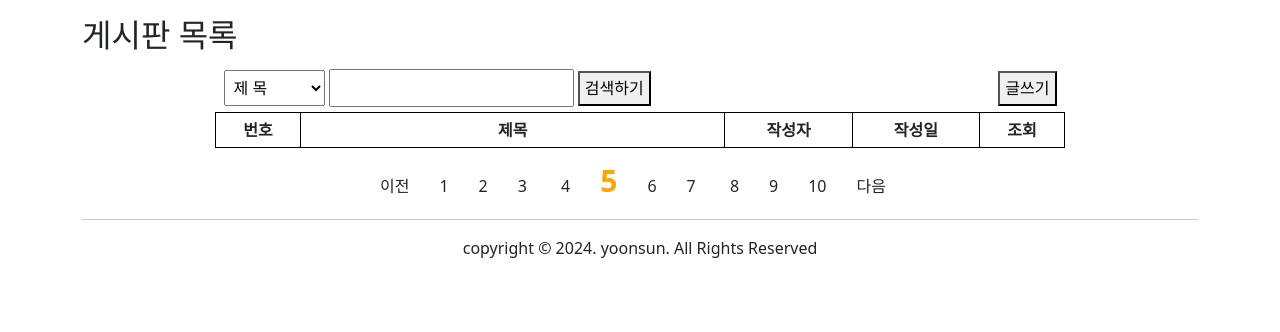
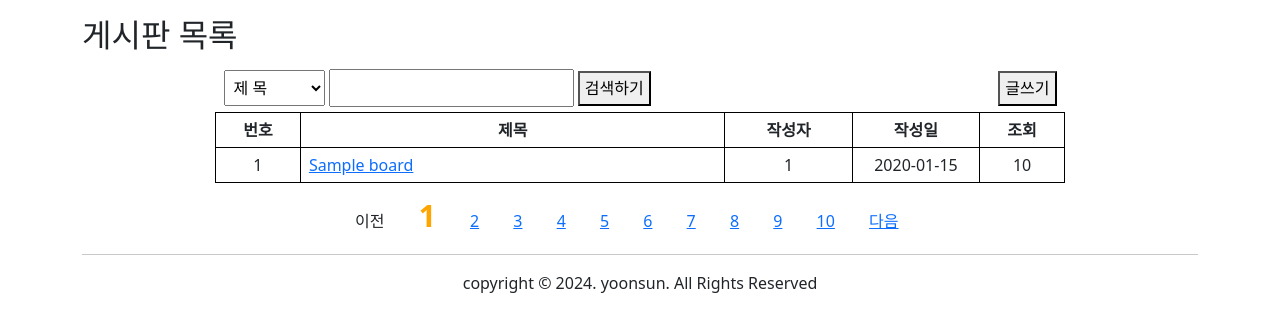
Before and after one commit to yoon741/semiprojectv1b, a FastAPI app: page /board/list/1 in a window 1280 px wide. Shown: the part 145-477 px from the top of the page. Run offline with FastAPI, Linux system fonts and the light colour scheme; tables that the repository leaves empty hold one stand-in row (values such as "Sample post"); parts of the project's set-up code (start-up, migrations or seed data) failed here and were passed over; some libraries are stand-ins or nearby versions.

Commit message:
게시판 목록 출력에 페이지네이션 적용 1

```diff
--- a/app/routes/board.py
+++ b/app/routes/board.py
@@ -23,7 +23,7 @@
     try:
         bdlist = BoardService.select_board(db, cpg)
 
-        return templates.TemplateResponse('board/list.html', {'request': req, 'bdlist': bdlist})
+        return templates.TemplateResponse('board/list.html', {'request': req, 'bdlist': bdlist, 'cpg': cpg})
 
 
     except Exception as ex:
--- a/app/service/board.py
+++ b/app/service/board.py
@@ -8,7 +8,7 @@
     @staticmethod
     def select_board(db, cpg):
         try:
-            stbno = (cpg - 1) * 25 + 1
+            stbno = (cpg - 1) * 25
             stmt = select(Board.bno, Board.title, Board.userid,
                           Board.regdate, Board.views)\
                     .order_by(Board.bno.desc())\
--- a/views/templates/board/list.html
+++ b/views/templates/board/list.html
@@ -16,7 +16,7 @@
     select, input { padding: 5px; }
     button { padding: 3.5px 5px; }
 
-    .pagnation { width: 550px; margin: 0 auto; }
+    .pagnation { width: 600px; margin: 0 auto; }
     div > ul { list-style: none; padding: 0; margin: 0 auto; }
     div > ul li { display: inline; padding: 0 15px; }
     .cpg { color: orange; font-size: 30px; font-weight: bold; }
@@ -61,9 +61,22 @@
         </tbody>
     </table>
     <div class="pagnation">
-        <ul><li>이전</li><li>1</li><li>2</li><li>3</li>
-            <li>4</li><li class="cpg">5</li><li>6</li><li>7</li>
-            <li>8</li><li>9</li><li>10</li><li>다음</li></ul>
+        <ul>
+            {% if cpg > 1 %}
+            <li><a href="/board/list/{{ cpg - 1 }}">이전</a></li>
+            {% else %}
+            <li>이전</li>
+            {% endif %}
+
+            {% for idx in range(1, 10+1) %}
+                {% if cpg != idx %}
+                <li><a href="/board/list/{{ idx }}">{{ idx }}</a></li>
+                {% else %}
+                <li class="cpg">{{ idx }}</li>
+                {% endif %}
+            {% endfor %}
+
+            <li><a href="/board/list/{{ cpg + 1 }}">다음</a></li></ul>
     </div>
 </main>
 {% endblock %}
```
